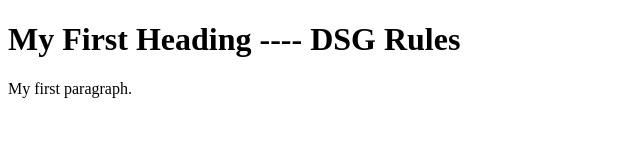
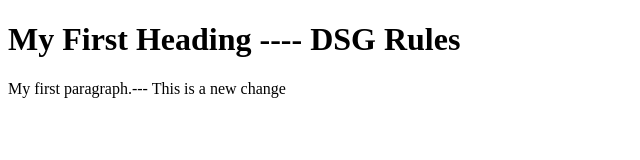
Before and after one commit to luisferTesting/dsgworkshop, a plain HTML site: page index.html in a window 1280 px wide. Shown: the whole page, without its empty margins (0-640 px from the left). Drawn offline with Linux system fonts and the light colour scheme.

Commit message:
new changes to be commited

```diff
--- a/index.html
+++ b/index.html
@@ -4,7 +4,7 @@
 
 <h1>My First Heading ---- DSG Rules</h1>
 
-<p>My first paragraph.</p>
+<p>My first paragraph.--- This is a new change</p>
 
 </body>
 </html>
```
